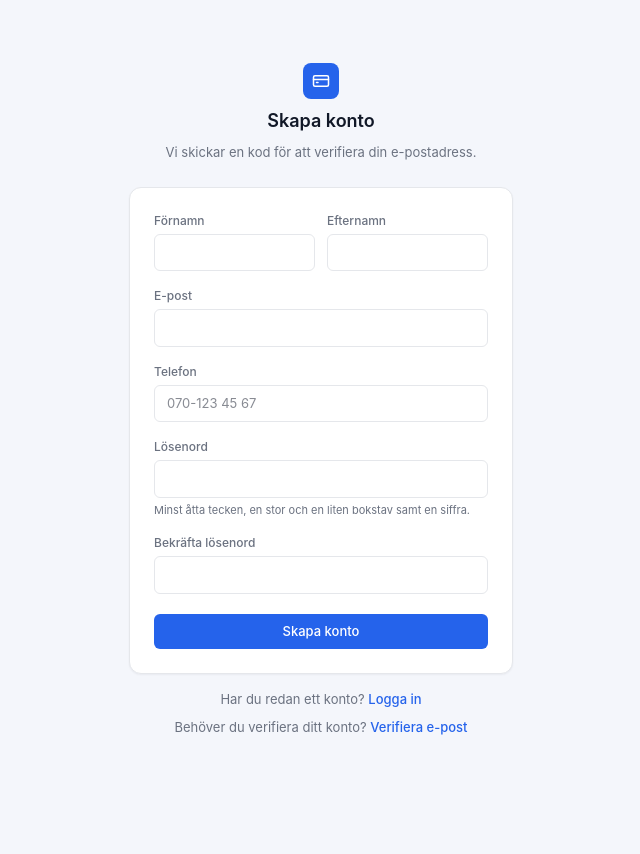
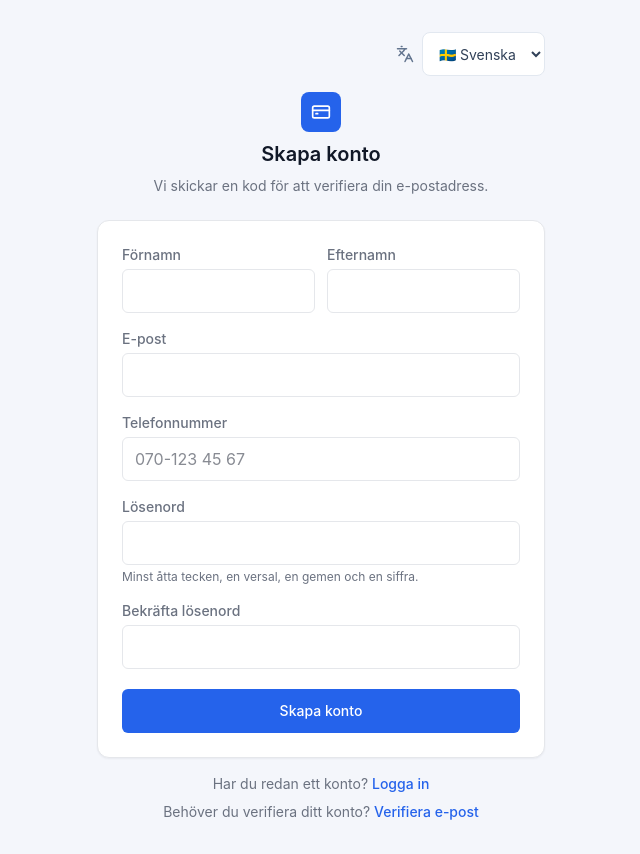
Before and after one commit to siemteaghesogubay-git/Mysubs-frontend, a React (Vite) app: page /register in a window 1280 px wide. Shown: the whole page, without its empty margins (319-959 px from the left). Before the commit the page ends 800 px from the top, so only its background shows below. Built offline with nearby package versions, Linux system fonts and the light colour scheme; no server answers.

Commit message:
Register langage change

```diff
--- a/src/i18n/locales/en.json
+++ b/src/i18n/locales/en.json
@@ -57,5 +57,40 @@
     "monthlyCost": "Monthly cost",
     "active": "Active subscriptions",
     "upcoming": "Upcoming payments"
+  },
+  "register": {
+    "title": "Create account",
+    "subtitle": "We'll send you a code to verify your email address.",
+    "accountDetails": "Your account details",
+    "firstName": "First name",
+    "lastName": "Last name",
+    "email": "Email",
+    "phone": "Phone number",
+    "password": "Password",
+    "confirmPassword": "Confirm password",
+    "passwordHelp": "At least eight characters, one uppercase letter, one lowercase letter and one number.",
+    "creating": "Creating account...",
+    "submit": "Create account",
+    "alreadyAccount": "Already have an account?",
+    "login": "Sign in",
+    "needVerification": "Need to verify your account?",
+    "verifyEmail": "Verify email",
+    "errors": {
+      "nameRequired": "Enter both your first and last name.",
+      "phoneRequired": "Enter your phone number.",
+      "passwordMismatch": "Passwords do not match.",
+      "passwordRequirements": "Password must contain at least eight characters, one uppercase letter, one lowercase letter and one number.",
+      "generic": "Could not complete registration. Please try again.",
+      "noResponse": "We did not receive a response from the server. Your account may have been created. Check your inbox or choose Verify email below.",
+      "tooManyRequests": "Too many attempts. Please wait and try again.",
+      "duplicateEmail": "This email address is already in use. Sign in or verify your email using the link below.",
+      "passwordTooShort": "Password must contain at least eight characters.",
+      "passwordRequiresDigit": "Password must contain at least one number.",
+      "passwordRequiresUpper": "Password must contain at least one uppercase letter.",
+      "passwordRequiresLower": "Password must contain at least one lowercase letter.",
+      "invalidEmail": "Enter a valid email address.",
+      "createFailed": "Could not create your account. Check your details and try again.",
+      "verificationEmailFailed": "Your account was created, but the email could not be sent. Wait 60 seconds and request a new code."
+    }
   }
 }
--- a/src/i18n/locales/sv.json
+++ b/src/i18n/locales/sv.json
@@ -1,5 +1,4 @@
-
-  {
+{
   "common": {
     "save": "Spara",
     "cancel": "Avbryt",
@@ -58,5 +57,40 @@
     "monthlyCost": "Månadskostnad",
     "active": "Aktiva prenumerationer",
     "upcoming": "Kommande betalningar"
+  },
+  "register": {
+    "title": "Skapa konto",
+    "subtitle": "Vi skickar en kod för att verifiera din e-postadress.",
+    "accountDetails": "Dina kontouppgifter",
+    "firstName": "Förnamn",
+    "lastName": "Efternamn",
+    "email": "E-post",
+    "phone": "Telefonnummer",
+    "password": "Lösenord",
+    "confirmPassword": "Bekräfta lösenord",
+    "passwordHelp": "Minst åtta tecken, en versal, en gemen och en siffra.",
+    "creating": "Skapar konto...",
+    "submit": "Skapa konto",
+    "alreadyAccount": "Har du redan ett konto?",
+    "login": "Logga in",
+    "needVerification": "Behöver du verifiera ditt konto?",
+    "verifyEmail": "Verifiera e-post",
+    "errors": {
+      "nameRequired": "Ange både förnamn och efternamn.",
+      "phoneRequired": "Ange ditt telefonnummer.",
+      "passwordMismatch": "Lösenorden matchar inte.",
+      "passwordRequirements": "Lösenordet måste innehålla minst åtta tecken, en versal, en gemen och en siffra.",
+      "generic": "Registreringen kunde inte slutföras. Försök igen.",
+      "noResponse": "Vi fick inget svar från servern. Ditt konto kan ha skapats. Kontrollera din inkorg eller välj Verifiera e-post nedan.",
+      "tooManyRequests": "För många försök. Vänta en stund och försök igen.",
+      "duplicateEmail": "Den här e-postadressen används redan. Logga in eller verifiera din e-post via länken nedan.",
+      "passwordTooShort": "Lösenordet måste innehålla minst åtta tecken.",
+      "passwordRequiresDigit": "Lösenordet måste innehålla minst en siffra.",
+      "passwordRequiresUpper": "Lösenordet måste innehålla minst en versal.",
+      "passwordRequiresLower": "Lösenordet måste innehålla minst en gemen.",
+      "invalidEmail": "Ange en giltig e-postadress.",
+      "createFailed": "Kontot kunde inte skapas. Kontrollera dina uppgifter och försök igen.",
+      "verificationEmailFailed": "Ditt konto skapades, men e-postmeddelandet kunde inte skickas. Vänta 60 sekunder och begär en ny kod."
+    }
   }
 }
--- a/src/pages/Register/Register.tsx
+++ b/src/pages/Register/Register.tsx
@@ -1,32 +1,35 @@
+
 import { useRef, useState, type FormEvent } from "react";
 import axios from "axios";
 import { Link, useNavigate } from "react-router-dom";
 import { CreditCard } from "lucide-react";
+import { useTranslation } from "react-i18next";
 import { useAuth } from "../../contexts/AuthContext";
+import LanguageSwitcher from "../../components/LanguageSwitcher";
+import i18n from "../../i18n/config";
 
 function isRecord(value: unknown): value is Record<string, unknown> {
   return typeof value === "object" && value !== null;
 }
 
 function getRegistrationError(error: unknown): string {
+  const t = i18n.t.bind(i18n);
+
   if (!axios.isAxiosError(error)) {
-    return "Kunde inte slutföra registreringen. Försök igen.";
+    return t("register.errors.generic");
   }
 
   if (!error.response) {
-    return (
-      "Vi fick inget svar från servern. Kontot kan ha skapats. " +
-      "Kontrollera din inkorg eller välj Verifiera e-post nedan."
-    );
+    return t("register.errors.noResponse");
   }
 
   if (error.response.status === 429) {
-    return "För många försök. Vänta en stund och försök igen.";
+    return t("register.errors.tooManyRequests");
   }
 
   const data: unknown = error.response.data;
 
-  // Identity returnerar en lista med fel.
+  // Felkoder från ASP.NET Core Identity
   if (Array.isArray(data)) {
     const messages = data
       .filter(isRecord)
@@ -34,25 +37,22 @@ function getRegistrationError(error: unknown): string {
         switch (item.code) {
           case "DuplicateEmail":
           case "DuplicateUserName":
-            return (
-              "E-postadressen används redan. Logga in eller verifiera " +
-              "din e-postadress via länken nedan."
-            );
+            return t("register.errors.duplicateEmail");
 
           case "PasswordTooShort":
-            return "Lösenordet måste innehålla minst åtta tecken.";
+            return t("register.errors.passwordTooShort");
 
           case "PasswordRequiresDigit":
-            return "Lösenordet måste innehålla minst en siffra.";
+            return t("register.errors.passwordRequiresDigit");
 
           case "PasswordRequiresUpper":
-            return "Lösenordet måste innehålla minst en stor bokstav.";
+            return t("register.errors.passwordRequiresUpper");
 
           case "PasswordRequiresLower":
-            return "Lösenordet måste innehålla minst en liten bokstav.";
+            return t("register.errors.passwordRequiresLower");
 
           case "InvalidEmail":
-            return "Ange en giltig e-postadress.";
+            return t("register.errors.invalidEmail");
 
           default:
             return null;
@@ -65,7 +65,7 @@ function getRegistrationError(error: unknown): string {
     }
   }
 
-  // Hantera valideringsfel från ASP.NET Core.
+  // Valideringsfel från ASP.NET Core
   if (
     error.response.status === 400 &&
     isRecord(data) &&
@@ -80,12 +80,13 @@ function getRegistrationError(error: unknown): string {
     }
   }
 
-  return "Kunde inte skapa kontot. Kontrollera uppgifterna och försök igen.";
+  return t("register.errors.createFailed");
 }
 
 export function Register() {
   const { register } = useAuth();
   const navigate = useNavigate();
+  const { t } = useTranslation();
 
   const submittingRef = useRef(false);
 
@@ -116,12 +117,17 @@ export function Register() {
     setError(null);
 
     if (!form.firstName.trim() || !form.lastName.trim()) {
-      setError("Ange både förnamn och efternamn.");
+      setError(t("register.errors.nameRequired"));
+      return;
+    }
+
+    if (!form.phoneNumber.trim()) {
+      setError(t("register.errors.phoneRequired"));
       return;
     }
 
     if (form.password !== form.confirmPassword) {
-      setError("Lösenorden matchar inte.");
+      setError(t("register.errors.passwordMismatch"));
       return;
     }
 
@@ -131,10 +137,7 @@ export function Register() {
       !/[a-z]/.test(form.password) ||
       !/[0-9]/.test(form.password)
     ) {
-      setError(
-        "Lösenordet måste ha minst åtta tecken, en stor bokstav, " +
-          "en liten bokstav och en siffra.",
-      );
+      setError(t("register.errors.passwordRequirements"));
       return;
     }
 
@@ -152,7 +155,7 @@ export function Register() {
     try {
       const result = await register(payload);
 
-      // Skicka aldrig lösenordet till nästa sida eller webbläsarlagringen.
+      // Skicka aldrig lösenordet till nästa sida.
       navigate("/verify-email", {
         replace: true,
         state: {
@@ -173,7 +176,6 @@ export function Register() {
           data.code === "VerificationEmailFailed" &&
           data.requiresEmailVerification === true
         ) {
-          // Kontot finns redan. Låt användaren begära en ny kod.
           navigate("/verify-email", {
             replace: true,
             state: {
@@ -181,9 +183,7 @@ export function Register() {
                 typeof data.email === "string" && data.email.trim()
                   ? data.email
                   : payload.email,
-              message:
-                "Kontot har skapats, men mejlet kunde inte skickas. " +
-                "Vänta 60 sekunder och begär en ny kod.",
+              message: t("register.errors.verificationEmailFailed"),
               verificationEmailSent: false,
             },
           });
@@ -200,50 +200,57 @@ export function Register() {
   }
 
   const inputClass =
-    "w-full rounded-md border border-border bg-white px-3 py-2 " +
-    "text-[13px] outline-none focus:border-primary disabled:opacity-60";
+    "w-full min-w-0 min-h-11 rounded-md border border-border " +
+    "bg-white px-3 py-2 text-base outline-none " +
+    "focus:border-primary disabled:opacity-60";
 
   const labelClass =
-    "mb-1 block text-[12px] font-medium text-text-secondary";
+    "mb-1 block text-sm font-medium text-text-secondary";
 
   return (
     <div className="flex min-h-screen items-center justify-center bg-background px-4 py-8">
-      <div className="w-full max-w-sm">
+      <div className="w-full max-w-md">
+        <div className="mb-4 flex justify-end">
+          <LanguageSwitcher />
+        </div>
+
         <div className="mb-6 flex flex-col items-center gap-2">
-          <div className="flex h-9 w-9 items-center justify-center rounded-lg bg-primary">
-            <CreditCard size={18} className="text-white" />
+          <div className="flex h-10 w-10 items-center justify-center rounded-lg bg-primary">
+            <CreditCard size={20} className="text-white" />
           </div>
 
-          <h1 className="text-lg font-semibold text-text-primary">
-            Skapa konto
+          <h1 className="text-xl font-semibold text-text-primary">
+            {t("register.title")}
           </h1>
 
-          <p className="text-center text-[13px] text-text-secondary">
-            Vi skickar en kod för att verifiera din e-postadress.
+          <p className="text-center text-sm text-text-secondary">
+            {t("register.subtitle")}
           </p>
         </div>
 
         <form
           onSubmit={handleSubmit}
           aria-busy={isSubmitting}
-          className="rounded-xl border border-border bg-surface p-6 shadow-card"
+          className="rounded-xl border border-border bg-surface p-4 shadow-card sm:p-6"
         >
           {error && (
             <div
               role="alert"
-              className="mb-4 rounded-md border border-danger-soft bg-danger-soft px-3 py-2 text-[12px] text-danger"
+              className="mb-4 rounded-md border border-danger-soft bg-danger-soft px-3 py-2 text-sm text-danger"
             >
               {error}
             </div>
           )}
 
           <fieldset disabled={isSubmitting} className="min-w-0">
-            <legend className="sr-only">Dina kontouppgifter</legend>
+            <legend className="sr-only">
+              {t("register.accountDetails")}
+            </legend>
 
-            <div className="mb-4 grid grid-cols-2 gap-3">
-              <div>
+            <div className="mb-4 grid grid-cols-1 gap-3 sm:grid-cols-2">
+              <div className="min-w-0">
                 <label htmlFor="firstName" className={labelClass}>
-                  Förnamn
+                  {t("register.firstName")}
                 </label>
                 <input
                   id="firstName"
@@ -259,9 +266,9 @@ export function Register() {
                 />
               </div>
 
-              <div>
+              <div className="min-w-0">
                 <label htmlFor="lastName" className={labelClass}>
-                  Efternamn
+                  {t("register.lastName")}
                 </label>
                 <input
                   id="lastName"
@@ -280,7 +287,7 @@ export function Register() {
 
             <div className="mb-4">
               <label htmlFor="email" className={labelClass}>
-                E-post
+                {t("register.email")}
               </label>
               <input
                 id="email"
@@ -291,20 +298,23 @@ export function Register() {
                 spellCheck={false}
                 required
                 value={form.email}
-                onChange={(event) => update("email", event.target.value)}
+                onChange={(event) =>
+                  update("email", event.target.value)
+                }
                 className={inputClass}
               />
             </div>
 
             <div className="mb-4">
               <label htmlFor="phoneNumber" className={labelClass}>
-                Telefon
+                {t("register.phone")}
               </label>
               <input
                 id="phoneNumber"
                 name="phoneNumber"
                 type="tel"
                 autoComplete="tel"
+                required
                 value={form.phoneNumber}
                 onChange={(event) =>
                   update("phoneNumber", event.target.value)
@@ -316,7 +326,7 @@ export function Register() {
 
             <div className="mb-4">
               <label htmlFor="password" className={labelClass}>
-                Lösenord
+                {t("register.password")}
               </label>
               <input
                 id="password"
@@ -334,16 +344,15 @@ export function Register() {
               />
               <p
                 id="password-help"
-                className="mt-1 text-[11px] text-text-secondary"
+                className="mt-1 text-xs text-text-secondary"
               >
-                Minst åtta tecken, en stor och en liten bokstav samt en
-                siffra.
+                {t("register.passwordHelp")}
               </p>
             </div>
 
             <div className="mb-5">
               <label htmlFor="confirmPassword" className={labelClass}>
-                Bekräfta lösenord
+                {t("register.confirmPassword")}
               </label>
               <input
                 id="confirmPassword"
@@ -363,28 +372,30 @@ export function Register() {
             <button
               type="submit"
               disabled={isSubmitting}
-              className="w-full rounded-md bg-primary py-2 text-[13px] font-medium text-white hover:bg-primary-hover disabled:cursor-not-allowed disabled:opacity-60"
+              className="min-h-11 w-full rounded-md bg-primary px-4 py-2 text-sm font-medium text-white hover:bg-primary-hover disabled:cursor-not-allowed disabled:opacity-60"
             >
-              {isSubmitting ? "Skapar konto..." : "Skapa konto"}
+              {isSubmitting
+                ? t("register.creating")
+                : t("register.submit")}
             </button>
           </fieldset>
         </form>
 
-        <p className="mt-4 text-center text-[13px] text-text-secondary">
-          Har du redan ett konto?{" "}
+        <p className="mt-4 text-center text-sm text-text-secondary">
+          {t("register.alreadyAccount")}{" "}
           <Link to="/login" className="font-medium text-primary">
-            Logga in
+            {t("register.login")}
           </Link>
         </p>
 
-        <p className="mt-2 text-center text-[13px] text-text-secondary">
-          Behöver du verifiera ditt konto?{" "}
+        <p className="mt-2 text-center text-sm text-text-secondary">
+          {t("register.needVerification")}{" "}
           <Link
             to="/verify-email"
             state={{ email: form.email.trim() }}
             className="font-medium text-primary"
           >
-            Verifiera e-post
+            {t("register.verifyEmail")}
           </Link>
         </p>
       </div>
```
